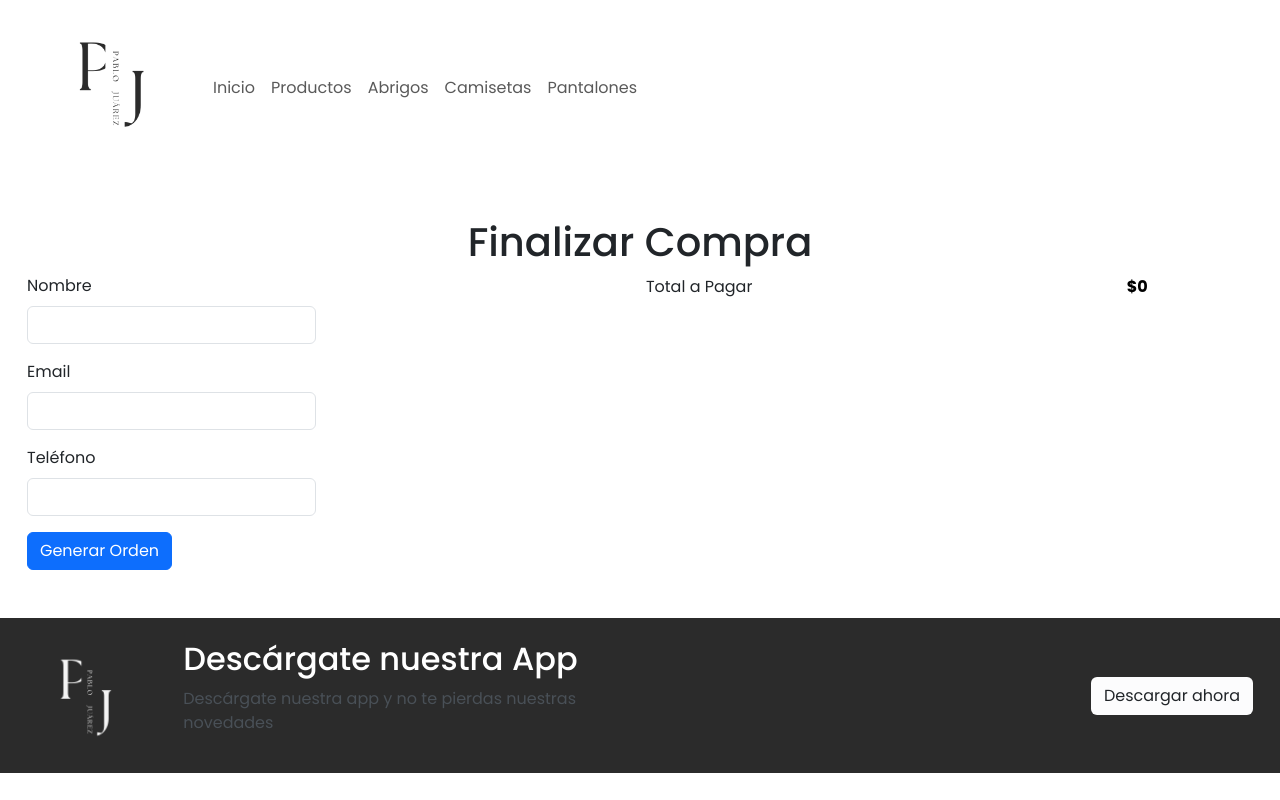
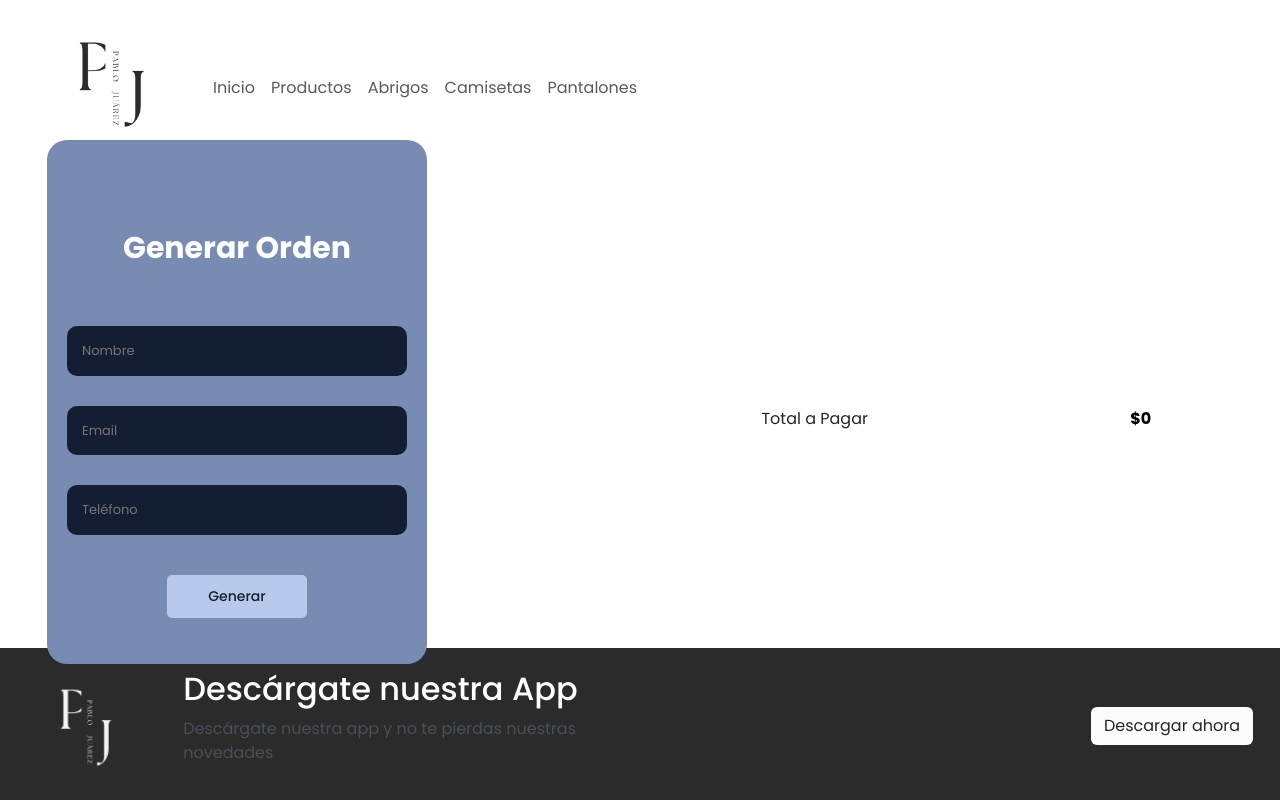
Before and after one commit to PabloJua/EntregaFinalReact-Juarez-Pablo-Emanuel., a React (Create React App) app: page /checkout in a window 1280 px wide. Shown: the top 800 px of the page. Built offline with nearby package versions, Linux system fonts and the light colour scheme.

Commit message:
EntregaFinalReact + Juárez, Pablo Emanuel- Nuevas modificaciones de los estilos

```diff
--- a/src/components/Checkout.jsx
+++ b/src/components/Checkout.jsx
@@ -2,19 +2,20 @@ import { useContext, useState } from "react"
 import { CartContext } from "./context/CartContext"
 import { addDoc, collection, getFirestore } from "firebase/firestore";
 import { Navigate } from "react-router-dom";
+import "../components/css/checkout.css"
 
 const Checkout = () => {
   const [nombre, setNombre] = useState("");
   const [email, setEmail] = useState("");
   const [telefono, setTelefono] = useState("");
   const [orderId, setOrderId] = useState("");
-    const {cart, clear, cartTotalPagar} = useContext(CartContext);
+  const { cart, clear, cartTotalPagar } = useContext(CartContext);
 
   const generarOrden = () => {
-        const buyer = {name:nombre, email:email, phone:telefono};
+    const buyer = { name: nombre, email: email, phone: telefono };
     const fecha = new Date();
     const date = `${fecha.getFullYear()}-${fecha.getMonth() + 1}-${fecha.getDate()} ${fecha.getHours()}:${fecha.getMinutes()}:${fecha.getSeconds()}`;
-        const order = {buyer:buyer, items:{cart}, date:date, total: cartTotalPagar()};
+    const order = { buyer: buyer, items: { cart }, date: date, total: cartTotalPagar() };
 
     if (nombre.length === 0) {
       return false;
@@ -37,40 +38,33 @@ const Checkout = () => {
   }
 
   return (
-    <div className="container my-5">
-      <div className="row">
-      <h1 className="text-center">Finalizar Compra</h1>
-        <div className="col-md-3">
-          <form>
-            <div class="mb-3">
-              <label htmlFor="nombre" class="form-label">Nombre</label>
-              <input type="text" class="form-control" id="nombre" onInput={(e) => {
+    <div className="container">
+      <div className="row ps-4">
+      <h1 className="text-start fw-bolder">Finalizar Compra</h1>
+      </div>
+      <div className="row container__orden">
+        <div className="col-md-4 container-login">
+          <form id="login" class="formulario-orden">
+            <h2>Generar Orden</h2>
+            <input id="nombre" type="text" placeholder="Nombre" onInput={(e) => {
               setNombre(e.target.value);
             }} />
-            </div>
-            <div class="mb-3">
-              <label htmlFor="email" class="form-label">Email</label>
-              <input type="text" class="form-control" id="email" onInput={(e) => {
+            <input id="email" type="text" placeholder="Email" onInput={(e) => {
               setEmail(e.target.value);
             }} />
-            </div>
-            <div class="mb-3">
-              <label htmlFor="telefono" class="form-label">Teléfono</label>
-              <input type="text" class="form-control" id="telefono" onInput={(e) => {
+            <input id="telefono" type="text" placeholder="Teléfono" onInput={(e) => {
               setTelefono(e.target.value);
             }} />
-            </div>
-
-            <button type="button" class="btn btn-primary" onClick={generarOrden}>Generar Orden</button>
+            <button type="button" className="btn btn__generar mb-3" onClick={generarOrden} id="btn-ingresar">Generar</button>
           </form>
         </div>
-        <div className="col-md-9">
+        <div className="col-md-8 container__compra" >
           <table className="table">
             {
               cart.map(item =>
                 <tr key={item.index}>
-                  <td className="text-start" width="10%"><img src={item.imagen} alt={item.hombre} width={100} style={{ borderRadius: "50%" }} /></td>
-                  <td className="text-start align-middle" width="40%">{item.nombre}</td>
+                  <td className="text-start" width="10%"><img src={item.imagen} alt={item.hombre} width={85} style={{ borderRadius: "35%" }} /></td>
+                  <td className="text-start align-middle fw-bold ps-5" width="40%">{item.nombre}</td>
                   <td className="text-center align-middle" width="20%">{item.quantity} x ${item.precio} </td>
                   <td className="text-center align-middle" width="20%">${item.quantity * item.precio}</td>
                 </tr>
--- /dev/null
+++ b/src/components/css/checkout.css
@@ -0,0 +1,82 @@
+.container__orden {
+    margin-top: 180px;
+    margin-bottom: 200px;
+    margin-left: 20px;
+}
+
+.container-login {
+    display: grid;
+    place-items: center;
+    max-width: 380px;
+    top: -185px;
+    left: 10px;
+    transition: left 500ms cubic-bezier(0.175, 0.885, 0.320, 1.27);
+}
+
+.container-login form{
+    width: 100%;
+    background: #778bb3;
+    position: absolute;
+    border-radius: 20px;
+}
+
+.container-login .formulario-orden {
+    height: auto !important;
+    margin-top: -50px;
+    width: 380px;
+    padding: 30px 20px;
+}
+
+.container-login .formulario-orden input{
+    margin-top: 30px;
+}
+
+.container-login .formulario-orden button{
+    margin-top: 40px;
+}
+
+.container-login form h2 {
+    font-size: 30px;
+    font-weight: 700;
+    text-align: center;
+    margin-top: 60px;
+    margin-bottom: 30px;
+    color: #feffff;
+}
+
+.container-login form input {
+    width: 100%;
+    margin-top: 10px;
+    padding: 15px;
+    border-radius: 10px;
+    border: none;
+    background: #131e32;
+    color: #f2f2f2;
+    font-size: 13px;
+    outline: none;
+}
+
+.container-login form button {
+    padding: 10px 40px;
+    border-radius: 5px;
+    font-size: 14px;
+    background: #b8c9eb;
+    color: #131e32;
+    cursor: pointer;
+    display: flex;
+    margin: auto;
+    margin-top: 70px;
+    margin-bottom: 0px;
+    font-weight: 500;
+}
+
+.container-login form button:hover {
+    background: #3a4d72;
+    color: white;
+    border-color: white;
+    font-weight: 500;
+}
+
+.container__compra {
+    padding-left: 120px;
+}
```
Lines whose indentation alone changed are shown as unchanged.
